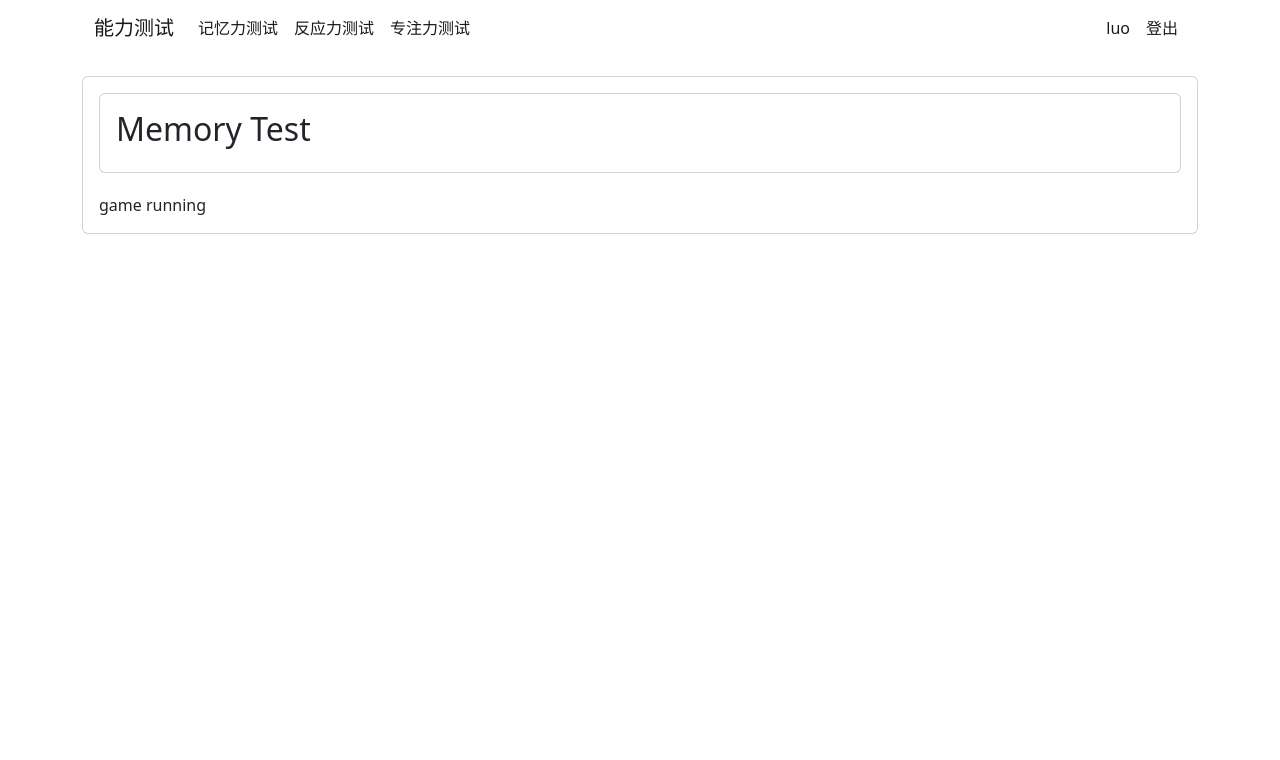
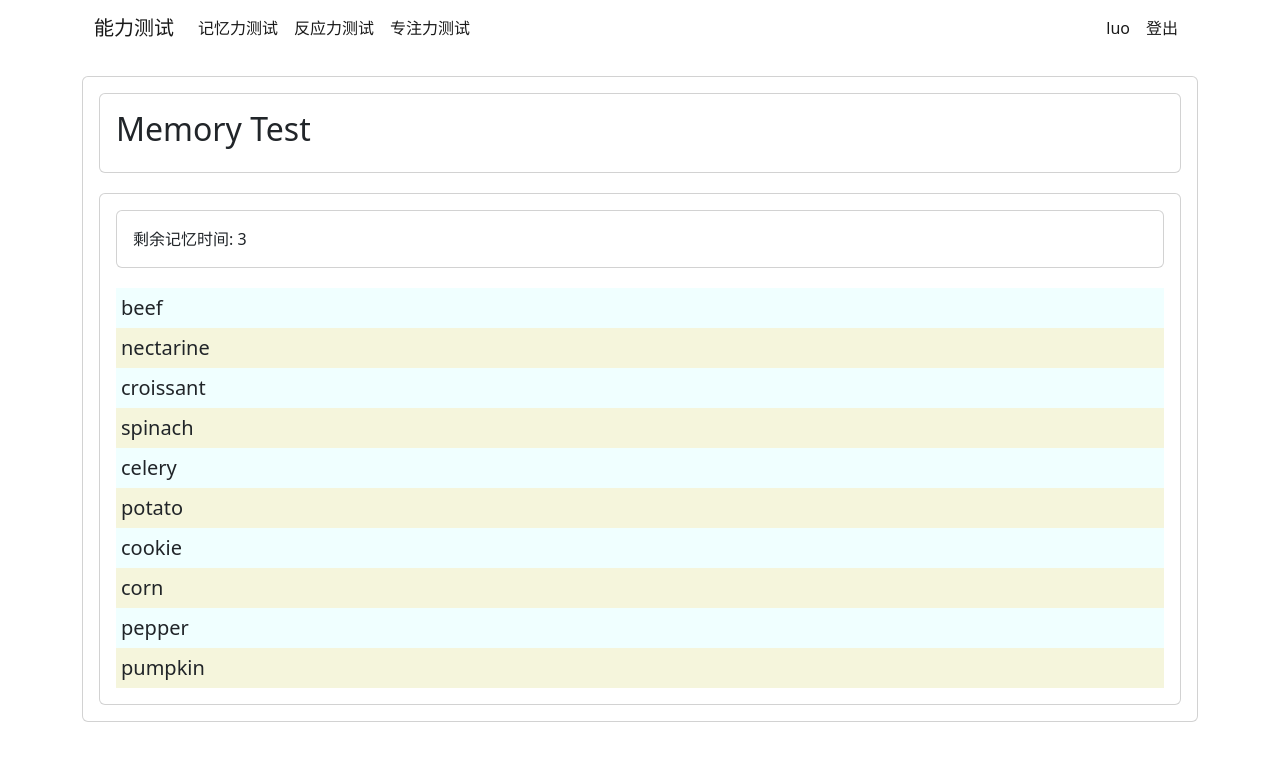
Before and after one commit to tw-luo/react-test, a React (Create React App) app: page /test/memory in a window 1280 px wide. Both pictures are taken after a click on the button "开始测试". Shown: the top 760 px of the page. Built offline with nearby package versions, Linux system fonts and the light colour scheme.

Commit message:
实现了记忆力测试的start和running部分

```diff
--- a/src/abilityTest/memory.jsx
+++ b/src/abilityTest/memory.jsx
@@ -2,28 +2,68 @@ import React, { Component } from "react";
 import ContentBase from "./../components/contentBase";
 import Status from "./TestStatus";
 import Card from "./../components/card";
+import Words from "../utils/word";
+import WordList from "./../components/wordList";
+import ConfirmWordList from "./../components/confirmWordList";
 
 class MemoryTest extends Component {
   state = {
     status: Status.START,
     username: this.props.username,
     isLogin: this.props.isLogin,
-    wordList:[],
+    wordList: [],
+    shuffleWordList: [],
+    startAnswer: false,
   };
 
-  generateWordList=()=>{
+  generateWordList = (num) => {
+    const words = [];
 
-  }
+    while (words.length < num) {
+      const randomIndex = Math.floor(Math.random() * Words.length);
+      const word = Words[randomIndex];
+      if (!words.includes(word)) {
+        words.push(word);
+      }
+    }
 
-  startTest=()=>{
+    return words;
+  };
+
+  shuffleArray = (array) => {
+    const shuffled = JSON.parse(JSON.stringify(array));
+    for (let i = shuffled.length - 1; i > 0; i--) {
+      const j = Math.floor(Math.random() * (i + 1));
+      [shuffled[i], shuffled[j]] = [shuffled[j], shuffled[i]];
+    }
+    return shuffled;
+  };
+
+  startTest = () => {
+    const words = this.generateWordList(10);
+    const shuffled = this.shuffleArray(words);
+
+    console.log(words);
+    console.log(shuffled);
+
     this.setState({
-      status:Status.RUNNING
+      status: Status.RUNNING,
+      wordList: words,
+      shuffleWordList: shuffled,
     });
-  }
+  };
 
-  cancelTest=()=>{
+  cancelTest = () => {
+    window.location.href = "/";
+  };
 
-    window.location.href = "/";
+  handleSubmit=(val)=>{
+    val.replace("，",",");
+    console.log(val);
+
+    this.setState({
+      status:Status.END
+    })
   }
 
   game() {
@@ -31,24 +71,37 @@ class MemoryTest extends Component {
       return (
         <Card>
           <div className="testTitle">测试说明</div>
-          <pre className="testInstruction">{"本测试将随机生成10个单词，你需要在5s中内记住这10个单词出现的位置。\n\n接下来将会随机打乱单词的顺序，你需要依次回答这些单词的初始位置。"}
+          <pre className="testInstruction">
+            {
+              "本测试将随机生成10个单词，你需要在5s中内记住这10个单词出现的位置。\n\n接下来将会随机打乱单词的顺序，你需要依次回答这些单词的初始位置。"
+            }
           </pre>
           <div className="row">
-            <div className="col-sm-2"><button className="btn btn-primary" onClick={this.startTest}>开始测试</button></div>
-            <div className="col-sm-2"><button className="btn btn-danger" onClick={this.cancelTest}>取消测试</button></div>
+            <div className="col-sm-2">
+              <button className="btn btn-primary" onClick={this.startTest}>
+                开始测试
+              </button>
+            </div>
+            <div className="col-sm-2">
+              <button className="btn btn-danger" onClick={this.cancelTest}>
+                取消测试
+              </button>
+            </div>
           </div>
-
-
         </Card>
       );
     } else if (this.state.status === Status.RUNNING) {
       return (
-        <div>game running</div>
-      )
+        <React.Fragment>
+          <WordList wordList={this.state.wordList} timer={5}></WordList>
+          <ConfirmWordList
+            wordList={this.state.shuffleWordList} timer={5}
+            handleSubmit={this.handleSubmit}
+          ></ConfirmWordList>
+        </React.Fragment>
+      );
     } else {
-      return (
-        <div>game over</div>
-      )
+      return <div>game over</div>;
     }
   }
 
--- /dev/null
+++ b/src/components/confirmWordList.jsx
@@ -0,0 +1,59 @@
+import React, { Component } from "react";
+import Card from "./card";
+
+class ConfirmWordList extends Component {
+  state = { visible: false, timer: this.props.timer,userInput:"" };
+
+  componentDidMount() {
+    this.interval = setInterval(() => {
+      this.setState(
+        (prevState) => ({ timer: prevState.timer - 1 }),
+        () => {
+          if (this.state.timer === 0) {
+            clearInterval(this.interval);
+            this.setState({ visible: true });
+          }
+        }
+      );
+    }, 1000);
+  }
+
+  render() {
+    return this.state.visible ? (
+      <React.Fragment>
+        <Card style={{ marginBottom: "20px" }}>
+          {this.props.wordList.map((word) => {
+            return (
+              <div key={word} className="words">
+                {word}
+              </div>
+            );
+          })}
+        </Card>
+        <Card>
+          <div className="mb-3 form-check">
+            <label htmlFor="exampleInputPassword1" className="form-label">
+              请输入您的答案
+            </label>
+            <input
+              type="text"
+              className="form-control"
+              id="exampleInputPassword1"
+              onChange={(e)=>{
+                this.setState({userInput:e.target.value})
+              }}
+            />
+            <p>
+              答案格式为 1,3,2,...,10 ,即依次回答每个单词的位置,使用逗号隔开
+            </p>
+            <button className="btn btn-primary" onClick={()=>{
+                this.props.handleSubmit(this.state.userInput);
+            }}>提交</button>
+          </div>
+        </Card>
+      </React.Fragment>
+    ) : null;
+  }
+}
+
+export default ConfirmWordList;
--- /dev/null
+++ b/src/components/wordList.jsx
@@ -0,0 +1,39 @@
+import React, { Component } from "react";
+import Card from "./card";
+
+class WordList extends Component {
+  state = { visible: true, timer: this.props.timer };
+
+  componentDidMount() {
+    this.interval = setInterval(() => {
+      this.setState(
+        (prevState) => ({ timer: prevState.timer - 1 }),
+        () => {
+          if (this.state.timer === 0) {
+            clearInterval(this.interval);
+            this.setState({ visible: false });
+          }
+        }
+      );
+    }, 1000);
+  }
+
+
+
+  render() {
+    return this.state.visible ? (
+      <Card>
+        <Card style={{marginBottom:"20px"}}>{`剩余记忆时间: ${this.state.timer}`}</Card>
+        {this.props.wordList.map((word) => {
+          return (
+            <div key={word} className="words">
+              {word}
+            </div>
+          );
+        })}
+      </Card>
+    ) : null;
+  }
+}
+
+export default WordList;
--- a/src/index.css
+++ b/src/index.css
@@ -28,3 +28,16 @@ code {
   font-size: 20px;
   margin-top: 20px;
 }
+
+.words{
+  padding: 5px;
+  font-size: 20px;
+}
+
+.words:nth-child(odd){
+  background-color: beige;
+}
+
+.words:nth-child(even){
+  background-color: azure;
+}
```
